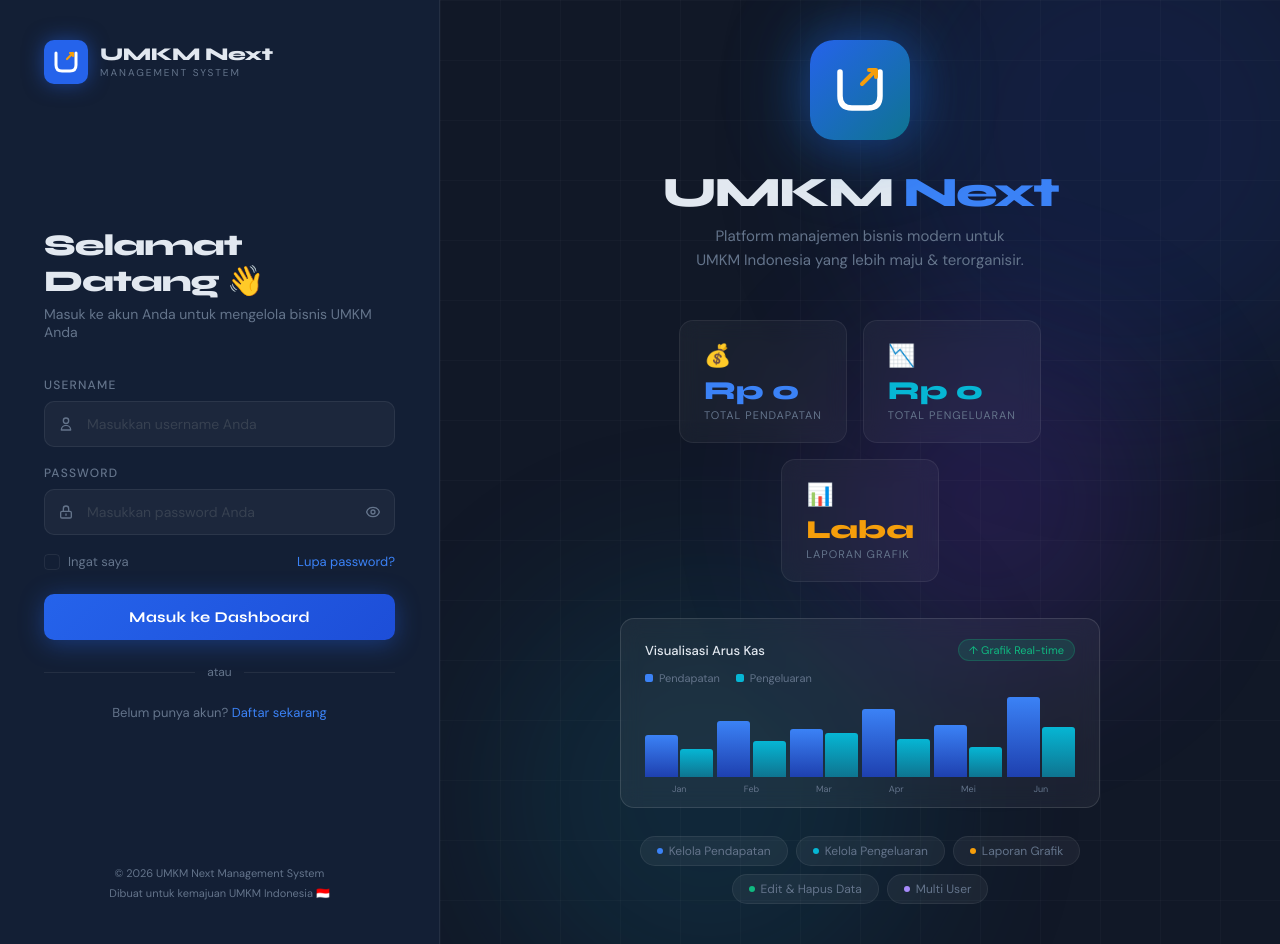
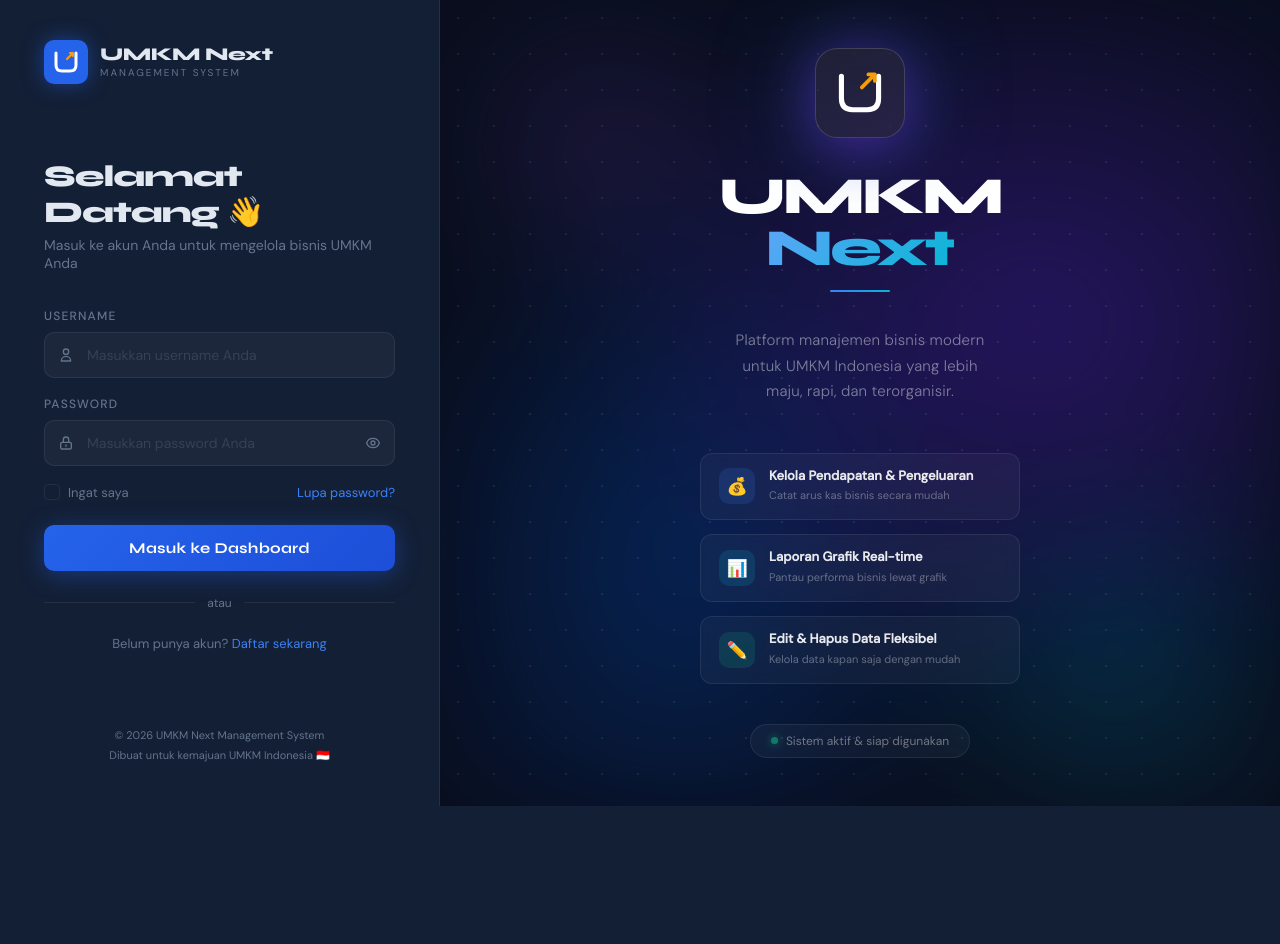
Before and after one commit to nandaauliaptk-netizen/umkm-management-system, a PHP site: page /login.php in a window 1280 px wide. After the commit the page ends 806 px from the top, so only its background shows below. Run offline with PHP 8.4, Linux system fonts and the light colour scheme.

Commit message:
Update tampilan login Next UMKM dan perbaikan variabel koneksi di beberapa file

```diff
--- a/login.php
+++ b/login.php
@@ -282,161 +282,142 @@ if ($_SERVER['REQUEST_METHOD'] === 'POST') {
         }
 
         /* ══════════════════════════════════════
-           RIGHT PANEL — Visual / Branding
+           RIGHT PANEL — Branding Only
         ══════════════════════════════════════ */
         .right {
             flex: 1; position: relative; overflow: hidden;
-            background: var(--navy2);
-            display: flex; flex-direction: column; justify-content: center; align-items: center;
+            display: flex; flex-direction: column;
+            justify-content: center; align-items: center;
+            background: #0a0f1e;
         }
 
-        /* Animated blobs */
-        .blob {
-            position: absolute; border-radius: 50%;
-            filter: blur(80px); opacity: 0.18;
-            animation: drift 12s ease-in-out infinite alternate;
+        /* Swirl mesh gradient background */
+        .swirl {
+            position: absolute; inset: 0;
+            background:
+                radial-gradient(ellipse 80% 70% at 70% 40%, rgba(99,51,220,0.55) 0%, transparent 65%),
+                radial-gradient(ellipse 60% 80% at 30% 70%, rgba(20,100,230,0.45) 0%, transparent 60%),
+                radial-gradient(ellipse 50% 50% at 80% 80%, rgba(6,182,212,0.3) 0%, transparent 55%),
+                radial-gradient(ellipse 40% 40% at 20% 20%, rgba(139,92,246,0.25) 0%, transparent 50%);
+            animation: swirl-shift 10s ease-in-out infinite alternate;
         }
-        .blob-1 { width: 500px; height: 500px; background: #1e40af; top: -100px; right: -80px; animation-delay: 0s; }
-        .blob-2 { width: 400px; height: 400px; background: #0e7490; bottom: -80px; left: 40px; animation-delay: -4s; }
-        .blob-3 { width: 300px; height: 300px; background: #7c3aed; top: 40%; right: 20%; animation-delay: -8s; }
-        @keyframes drift {
-            0%   { transform: translate(0,0) scale(1); }
-            100% { transform: translate(30px, -30px) scale(1.1); }
+        @keyframes swirl-shift {
+            0%   { filter: blur(40px) saturate(1.2); transform: scale(1) rotate(0deg); }
+            50%  { filter: blur(50px) saturate(1.4); transform: scale(1.05) rotate(2deg); }
+            100% { filter: blur(40px) saturate(1.2); transform: scale(1) rotate(-1deg); }
         }
 
-        /* Grid lines */
-        .grid-lines {
-            position: absolute; inset: 0;
-            background-image:
-                linear-gradient(rgba(255,255,255,0.025) 1px, transparent 1px),
-                linear-gradient(90deg, rgba(255,255,255,0.025) 1px, transparent 1px);
-            background-size: 60px 60px;
+        /* Dark overlay for readability */
+        .right::after {
+            content: ''; position: absolute; inset: 0;
+            background: rgba(8,12,28,0.45);
+            pointer-events: none; z-index: 1;
+        }
+
+        /* Subtle dot grid */
+        .dot-grid {
+            position: absolute; inset: 0; z-index: 2;
+            background-image: radial-gradient(rgba(255,255,255,0.08) 1px, transparent 1px);
+            background-size: 36px 36px;
         }
 
         /* Content */
         .right-content {
-            position: relative; z-index: 2;
-            text-align: center; padding: 40px;
-            max-width: 560px;
+            position: relative; z-index: 3;
+            text-align: center; padding: 48px 40px;
+            max-width: 500px;
+            display: flex; flex-direction: column; align-items: center;
         }
 
-        /* Big logo mark */
-        .hero-logo {
-            margin: 0 auto 32px;
-            position: relative; display: inline-block;
+        /* Logo mark */
+        .hero-logo-bg {
+            width: 90px; height: 90px;
+            background: rgba(255,255,255,0.08);
+            border: 1.5px solid rgba(255,255,255,0.15);
+            border-radius: 22px;
+            display: flex; align-items: center; justify-content: center;
+            margin-bottom: 32px;
+            backdrop-filter: blur(12px);
+            box-shadow: 0 8px 40px rgba(99,51,220,0.4), 0 0 80px rgba(6,182,212,0.15);
+            animation: logo-pulse 4s ease-in-out infinite;
         }
-        .hero-logo-bg {
-            width: 100px; height: 100px;
-            background: linear-gradient(135deg, var(--accent) 0%, #0e7490 100%);
-            border-radius: 24px;
-            display: flex; align-items: center; justify-content: center;
-            box-shadow: 0 0 60px rgba(37,99,235,0.4), 0 0 120px rgba(6,182,212,0.2);
-            animation: pulse-glow 3s ease-in-out infinite;
+        @keyframes logo-pulse {
+            0%,100% { box-shadow: 0 8px 40px rgba(99,51,220,.4), 0 0 80px rgba(6,182,212,.15); }
+            50%      { box-shadow: 0 8px 60px rgba(99,51,220,.65), 0 0 120px rgba(6,182,212,.3); }
         }
-        @keyframes pulse-glow {
-            0%,100% { box-shadow: 0 0 40px rgba(37,99,235,.4), 0 0 80px rgba(6,182,212,.15); }
-            50%      { box-shadow: 0 0 70px rgba(37,99,235,.6), 0 0 140px rgba(6,182,212,.3); }
-        }
-        .hero-logo-bg svg { width: 56px; height: 56px; }
+        .hero-logo-bg svg { width: 52px; height: 52px; }
 
+        /* Hero title */
         .hero-title {
             font-family: 'Syne', sans-serif;
-            font-size: 42px; font-weight: 800;
-            letter-spacing: -2px; line-height: 1;
-            margin-bottom: 10px;
+            font-size: 52px; font-weight: 800;
+            letter-spacing: -3px; line-height: 1;
+            color: #fff;
+            margin-bottom: 16px;
         }
-        .hero-title span { color: var(--accent2); }
-        .hero-sub {
-            font-size: 15px; color: var(--muted); margin-bottom: 48px; line-height: 1.6;
+        .hero-title span {
+            background: linear-gradient(135deg, #60a5fa 0%, #06b6d4 100%);
+            -webkit-background-clip: text; -webkit-text-fill-color: transparent;
+            background-clip: text;
         }
 
-        /* Stats cards */
-        .stats-row {
-            display: flex; gap: 16px; justify-content: center; margin-bottom: 36px;
-            flex-wrap: wrap;
+        /* Tagline */
+        .hero-tagline {
+            font-size: 15px; color: rgba(255,255,255,0.45);
+            line-height: 1.7; margin-bottom: 48px;
+            font-weight: 300; letter-spacing: 0.2px;
         }
-        .stat-card {
+
+        /* Divider line */
+        .hero-divider {
+            width: 60px; height: 2px;
+            background: linear-gradient(90deg, var(--accent2), var(--teal));
+            border-radius: 2px; margin-bottom: 36px;
+        }
+
+        /* Feature list */
+        .hero-features {
+            display: flex; flex-direction: column; gap: 14px;
+            width: 100%; max-width: 320px;
+            text-align: left;
+        }
+        .hf-item {
+            display: flex; align-items: center; gap: 14px;
             background: rgba(255,255,255,0.04);
-            border: 1px solid var(--border);
-            border-radius: 14px;
-            padding: 20px 24px;
-            text-align: left;
-            backdrop-filter: blur(10px);
-            min-width: 130px;
-            transition: transform .3s, border-color .3s;
+            border: 1px solid rgba(255,255,255,0.08);
+            border-radius: 12px; padding: 14px 18px;
+            backdrop-filter: blur(8px);
+            transition: background .3s, border-color .3s;
         }
-        .stat-card:hover { transform: translateY(-4px); border-color: rgba(59,130,246,.3); }
-        .stat-icon { font-size: 22px; margin-bottom: 8px; }
-        .stat-val {
-            font-family: 'Syne', sans-serif;
-            font-size: 26px; font-weight: 800;
-            line-height: 1; margin-bottom: 4px;
+        .hf-item:hover {
+            background: rgba(255,255,255,0.07);
+            border-color: rgba(99,102,241,0.3);
         }
-        .stat-val.blue  { color: var(--accent2); }
-        .stat-val.teal  { color: var(--teal); }
-        .stat-val.gold  { color: var(--gold); }
-        .stat-val.green { color: var(--success); }
-        .stat-lbl { font-size: 11px; color: var(--muted); text-transform: uppercase; letter-spacing: 1px; }
+        .hf-icon {
+            width: 36px; height: 36px; border-radius: 10px;
+            display: flex; align-items: center; justify-content: center;
+            font-size: 17px; flex-shrink: 0;
+        }
+        .hf-text { line-height: 1.3; }
+        .hf-text strong { font-size: 13px; color: rgba(255,255,255,0.9); font-weight: 600; display: block; }
+        .hf-text span   { font-size: 11px; color: rgba(255,255,255,0.35); }
 
-        /* Mini chart */
-        .chart-box {
-            background: rgba(255,255,255,0.05);
-            border: 1px solid rgba(255,255,255,0.12);
-            border-radius: 14px;
-            padding: 20px 24px 12px;
-            backdrop-filter: blur(10px);
+        /* Bottom badge */
+        .hero-badge {
+            margin-top: 40px;
+            display: flex; align-items: center; gap: 8px;
+            background: rgba(255,255,255,0.04);
+            border: 1px solid rgba(255,255,255,0.08);
+            border-radius: 30px; padding: 8px 20px;
+            font-size: 12px; color: rgba(255,255,255,0.4);
         }
-        .chart-header {
-            display: flex; justify-content: space-between; align-items: center;
-            margin-bottom: 10px;
+        .badge-dot {
+            width: 7px; height: 7px; border-radius: 50%;
+            background: var(--success);
+            box-shadow: 0 0 8px var(--success);
+            animation: blink 2s ease-in-out infinite;
         }
-        .chart-header span:first-child { font-size: 13px; font-weight: 500; color: var(--text); }
-        .badge-up {
-            background: rgba(16,185,129,.15);
-            color: var(--success);
-            font-size: 11px; padding: 3px 10px;
-            border-radius: 20px; border: 1px solid rgba(16,185,129,.25);
-        }
-        .chart-legend {
-            display: flex; gap: 16px; margin-bottom: 12px;
-        }
-        .legend-item { display: flex; align-items: center; gap: 6px; font-size: 11px; color: var(--muted); }
-        .legend-dot  { width: 8px; height: 8px; border-radius: 2px; }
-        .bars {
-            display: flex; align-items: flex-end; gap: 4px;
-            height: 80px;
-            padding-bottom: 0;
-        }
-        .bar-group { flex: 1; display: flex; gap: 2px; align-items: flex-end; }
-        .bar {
-            flex: 1; border-radius: 3px 3px 0 0;
-            background: linear-gradient(180deg, var(--accent2) 0%, #1e40af 100%);
-            animation: grow .7s cubic-bezier(.34,1.3,.64,1) both;
-            transform-origin: bottom;
-            min-height: 6px;
-        }
-        .bar.teal { background: linear-gradient(180deg, var(--teal) 0%, #0e7490 100%); }
-        @keyframes grow { from { transform: scaleY(0); } to { transform: scaleY(1); } }
-        .bars-labels {
-            display: flex; gap: 4px; margin-top: 6px;
-        }
-        .bar-lbl { flex: 1; font-size: 9px; color: var(--muted); text-align: center; }
-
-        /* Feature pills */
-        .features {
-            display: flex; flex-wrap: wrap; gap: 8px; justify-content: center; margin-top: 28px;
-        }
-        .feat-pill {
-            background: rgba(255,255,255,0.05);
-            border: 1px solid var(--border);
-            border-radius: 20px;
-            padding: 6px 16px;
-            font-size: 12px; color: var(--muted);
-            display: flex; align-items: center; gap: 6px;
-        }
-        .feat-pill .dot {
-            width: 6px; height: 6px; border-radius: 50%;
-        }
+        @keyframes blink { 0%,100%{opacity:1} 50%{opacity:.4} }
 
         /* Responsive */
         @media (max-width: 860px) {
@@ -527,83 +508,52 @@ if ($_SERVER['REQUEST_METHOD'] === 'POST') {
     </div>
 </div>
 
-<!-- ════ RIGHT — BRANDING / VISUAL ════ -->
+<!-- ════ RIGHT — BRANDING ════ -->
 <div class="right">
-    <div class="blob blob-1"></div>
-    <div class="blob blob-2"></div>
-    <div class="blob blob-3"></div>
-    <div class="grid-lines"></div>
+    <div class="swirl"></div>
+    <div class="dot-grid"></div>
 
     <div class="right-content">
-        <!-- Hero Logo -->
-        <div class="hero-logo">
+        <!-- Logo -->
         <div class="hero-logo-bg">
             <svg viewBox="0 0 56 56" fill="none" xmlns="http://www.w3.org/2000/svg">
-                    <!-- Big U -->
                 <path d="M8 10 L8 34 Q8 46 20 46 L36 46 Q48 46 48 34 L48 10" stroke="white" stroke-width="5.5" stroke-linecap="round" fill="none"/>
-                    <!-- Arrow -->
                 <path d="M30 22 L44 8 M37 8 L44 8 L44 15" stroke="#f59e0b" stroke-width="4" stroke-linecap="round" stroke-linejoin="round"/>
             </svg>
         </div>
-        </div>
 
         <h2 class="hero-title">UMKM <span>Next</span></h2>
-        <p class="hero-sub">Platform manajemen bisnis modern untuk<br>UMKM Indonesia yang lebih maju & terorganisir.</p>
+        <div class="hero-divider"></div>
+        <p class="hero-tagline">Platform manajemen bisnis modern<br>untuk UMKM Indonesia yang lebih<br>maju, rapi, dan terorganisir.</p>
 
-        <!-- Stats -->
-        <div class="stats-row">
-            <div class="stat-card">
-                <div class="stat-icon">💰</div>
-                <div class="stat-val blue">Rp&nbsp;0</div>
-                <div class="stat-lbl">Total Pendapatan</div>
+        <!-- Feature list -->
+        <div class="hero-features">
+            <div class="hf-item">
+                <div class="hf-icon" style="background:rgba(59,130,246,0.15)">💰</div>
+                <div class="hf-text">
+                    <strong>Kelola Pendapatan & Pengeluaran</strong>
+                    <span>Catat arus kas bisnis secara mudah</span>
                 </div>
-            <div class="stat-card">
-                <div class="stat-icon">📉</div>
-                <div class="stat-val teal">Rp&nbsp;0</div>
-                <div class="stat-lbl">Total Pengeluaran</div>
             </div>
-            <div class="stat-card">
-                <div class="stat-icon">📊</div>
-                <div class="stat-val gold">Laba</div>
-                <div class="stat-lbl">Laporan Grafik</div>
+            <div class="hf-item">
+                <div class="hf-icon" style="background:rgba(6,182,212,0.15)">📊</div>
+                <div class="hf-text">
+                    <strong>Laporan Grafik Real-time</strong>
+                    <span>Pantau performa bisnis lewat grafik</span>
+                </div>
+            </div>
+            <div class="hf-item">
+                <div class="hf-icon" style="background:rgba(16,185,129,0.15)">✏️</div>
+                <div class="hf-text">
+                    <strong>Edit & Hapus Data Fleksibel</strong>
+                    <span>Kelola data kapan saja dengan mudah</span>
+                </div>
             </div>
         </div>
 
-        <!-- Mini bar chart -->
-        <div class="chart-box">
-            <div class="chart-header">
-                <span>Visualisasi Arus Kas</span>
-                <span class="badge-up">↑ Grafik Real-time</span>
-            </div>
-            <div class="chart-legend">
-                <div class="legend-item"><div class="legend-dot" style="background:var(--accent2)"></div>Pendapatan</div>
-                <div class="legend-item"><div class="legend-dot" style="background:var(--teal)"></div>Pengeluaran</div>
-            </div>
-            <div class="bars">
-                <div class="bar-group"><div class="bar" style="height:42px;animation-delay:.05s"></div><div class="bar teal" style="height:28px;animation-delay:.08s"></div></div>
-                <div class="bar-group"><div class="bar" style="height:56px;animation-delay:.1s"></div><div class="bar teal" style="height:36px;animation-delay:.13s"></div></div>
-                <div class="bar-group"><div class="bar" style="height:48px;animation-delay:.15s"></div><div class="bar teal" style="height:44px;animation-delay:.18s"></div></div>
-                <div class="bar-group"><div class="bar" style="height:68px;animation-delay:.2s"></div><div class="bar teal" style="height:38px;animation-delay:.23s"></div></div>
-                <div class="bar-group"><div class="bar" style="height:52px;animation-delay:.25s"></div><div class="bar teal" style="height:30px;animation-delay:.28s"></div></div>
-                <div class="bar-group"><div class="bar" style="height:80px;animation-delay:.3s"></div><div class="bar teal" style="height:50px;animation-delay:.33s"></div></div>
-            </div>
-            <div class="bars-labels">
-                <span class="bar-lbl">Jan</span>
-                <span class="bar-lbl">Feb</span>
-                <span class="bar-lbl">Mar</span>
-                <span class="bar-lbl">Apr</span>
-                <span class="bar-lbl">Mei</span>
-                <span class="bar-lbl">Jun</span>
-            </div>
-        </div>
-
-        <!-- Feature pills -->
-        <div class="features">
-            <div class="feat-pill"><div class="dot" style="background:var(--accent2)"></div>Kelola Pendapatan</div>
-            <div class="feat-pill"><div class="dot" style="background:var(--teal)"></div>Kelola Pengeluaran</div>
-            <div class="feat-pill"><div class="dot" style="background:var(--gold)"></div>Laporan Grafik</div>
-            <div class="feat-pill"><div class="dot" style="background:var(--success)"></div>Edit & Hapus Data</div>
-            <div class="feat-pill"><div class="dot" style="background:#a78bfa"></div>Multi User</div>
+        <div class="hero-badge">
+            <div class="badge-dot"></div>
+            Sistem aktif & siap digunakan
         </div>
     </div>
 </div>
@@ -628,10 +578,6 @@ document.getElementById('loginForm').addEventListener('submit', function() {
     btn.textContent = 'Memproses...';
 });
 
-// Animate bars with staggered delay
-document.querySelectorAll('.bar').forEach((b, i) => {
-    b.style.animationDelay = (i * 0.06) + 's';
-});
 </script>
 </body>
 </html>
```
Lines whose indentation alone changed are shown as unchanged.
